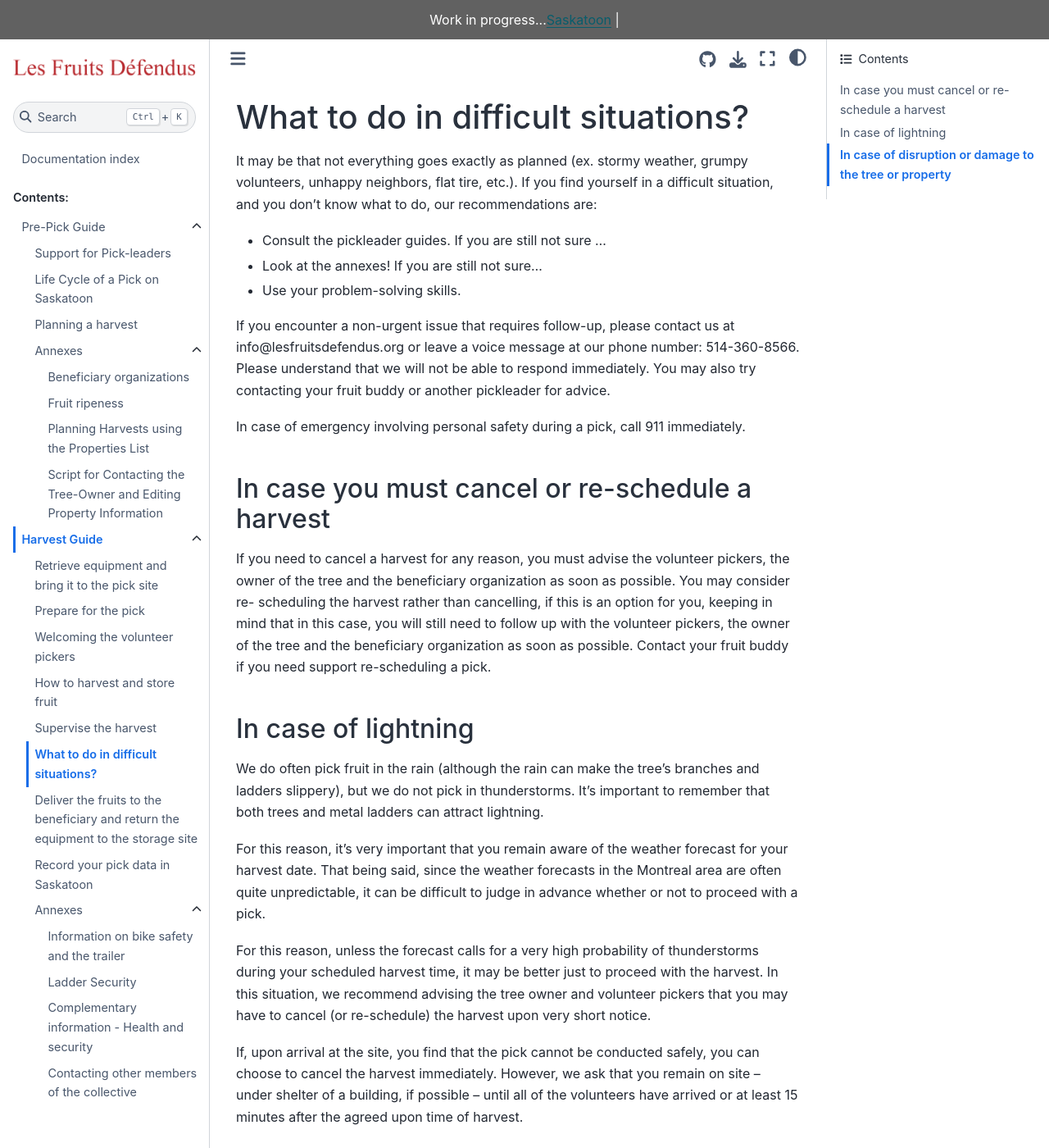
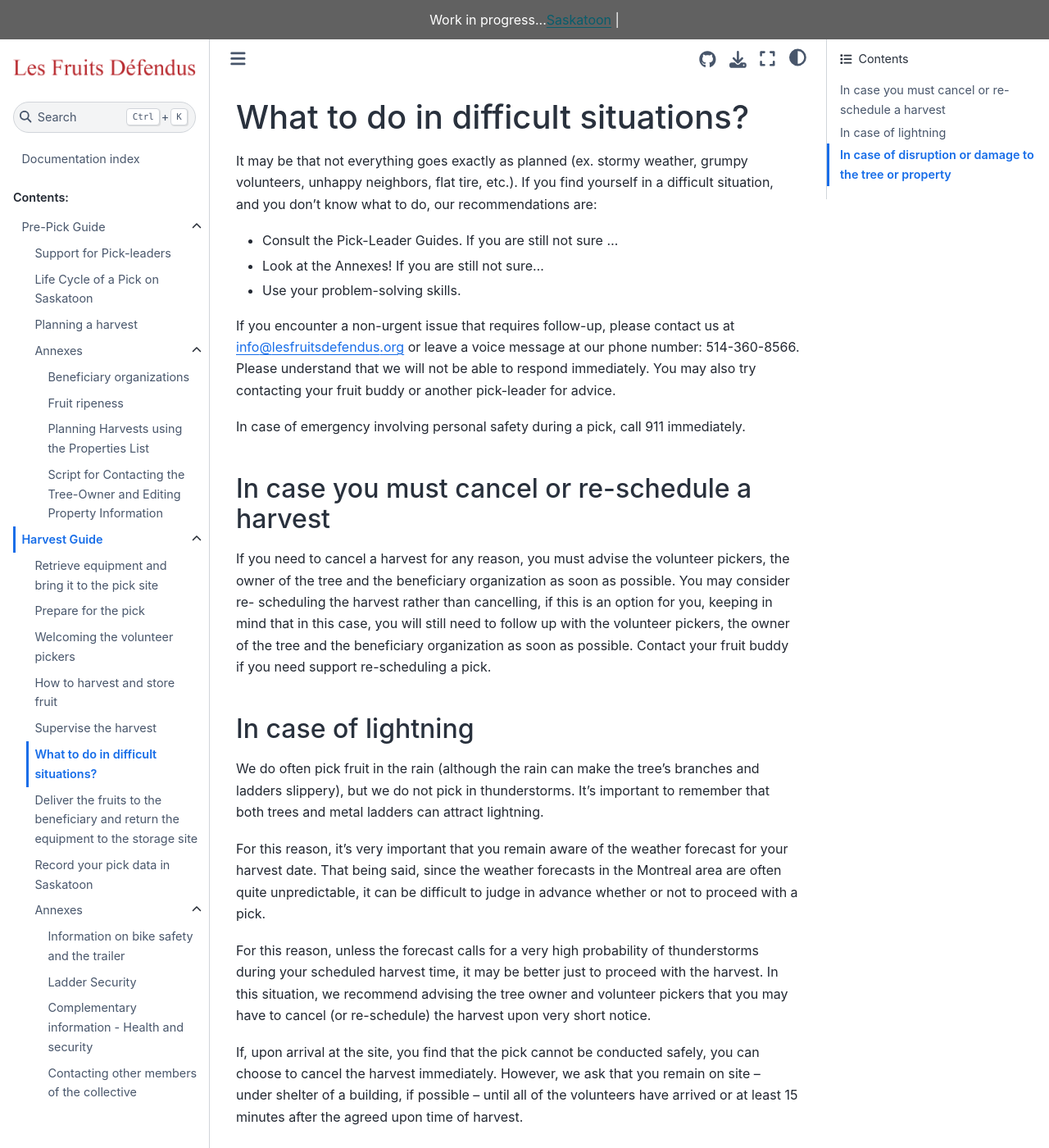
Before and after one commit to LesFruitsDefendus/guides, a Sphinx documentation site: the page built from docs/source/harvest-guide/difficult-situations.md, in a window 1280 px wide and 1400 px high. Shown: the whole window at 82% size. Built offline with Sphinx 7.4.7 and the Sphinx Book theme 1.1.4, drawn with Linux system fonts in a browser that asks for light colours; some of the changed text lies outside the part shown.

```diff
--- a/docs/source/harvest-guide/difficult-situations.md
+++ b/docs/source/harvest-guide/difficult-situations.md
@@ -2,11 +2,11 @@
 
 It may be that not everything goes exactly as planned (ex. stormy weather, grumpy volunteers, unhappy neighbors, flat tire, etc.). If you find yourself in a difficult situation, and you don't know what to do, our recommendations are:
 
-- Consult the pickleader guides. If you are still not sure ...
-- Look at the annexes! If you are still not sure...
+- Consult the Pick-Leader Guides. If you are still not sure ...
+- Look at the Annexes! If you are still not sure...
 - Use your problem-solving skills.
 
-If you encounter a non-urgent issue that requires follow-up, please contact us at info@lesfruitsdefendus.org or leave a voice message at our phone number: 514-360-8566. Please understand that we will not be able to respond immediately. You may also try contacting your fruit buddy or another pickleader for advice.
+If you encounter a non-urgent issue that requires follow-up, please contact us at [info@lesfruitsdefendus.org](mailto:info@lesfruitsdefendus.org) or leave a voice message at our phone number: 514-360-8566. Please understand that we will not be able to respond immediately. You may also try contacting your fruit buddy or another pick-leader for advice.
 
 In case of emergency involving personal safety during a pick, call 911 immediately.
 
@@ -28,4 +28,4 @@ If, upon arrival at the site, you find that the pick cannot be conducted safely,
 
 Of course, we hope that this never happens, but should the tree or property be disrupted or damaged in some way, it is important that you let the tree owner and your fruit buddy know as soon as possible. We understand that unexpected accidents can occur, but please remember that tree owners put their trust in us, and therefore it’s important for us to communicate openly and help them understand the situation.
 
-After having communicated the situation to the tree owner, you may direct him or her to contact the collective’s core (by email: info@lesfruitsdefendus.org), if any further discussion needs to take place. The core will follow up, if necessary.
+After having communicated the situation to the tree owner, you may direct him or her to contact the collective’s core (by email: [info@lesfruitsdefendus.org](mailto:info@lesfruitsdefendus.org)), if any further discussion needs to take place. The core will follow up, if necessary.
--- a/docs/source/spelling_wordlist.txt
+++ b/docs/source/spelling_wordlist.txt
@@ -6,6 +6,7 @@ Santropol
 Roulant
 Montréal
 cancelled
+cancelling
 Bosc
 Anjou
 flavour
```
